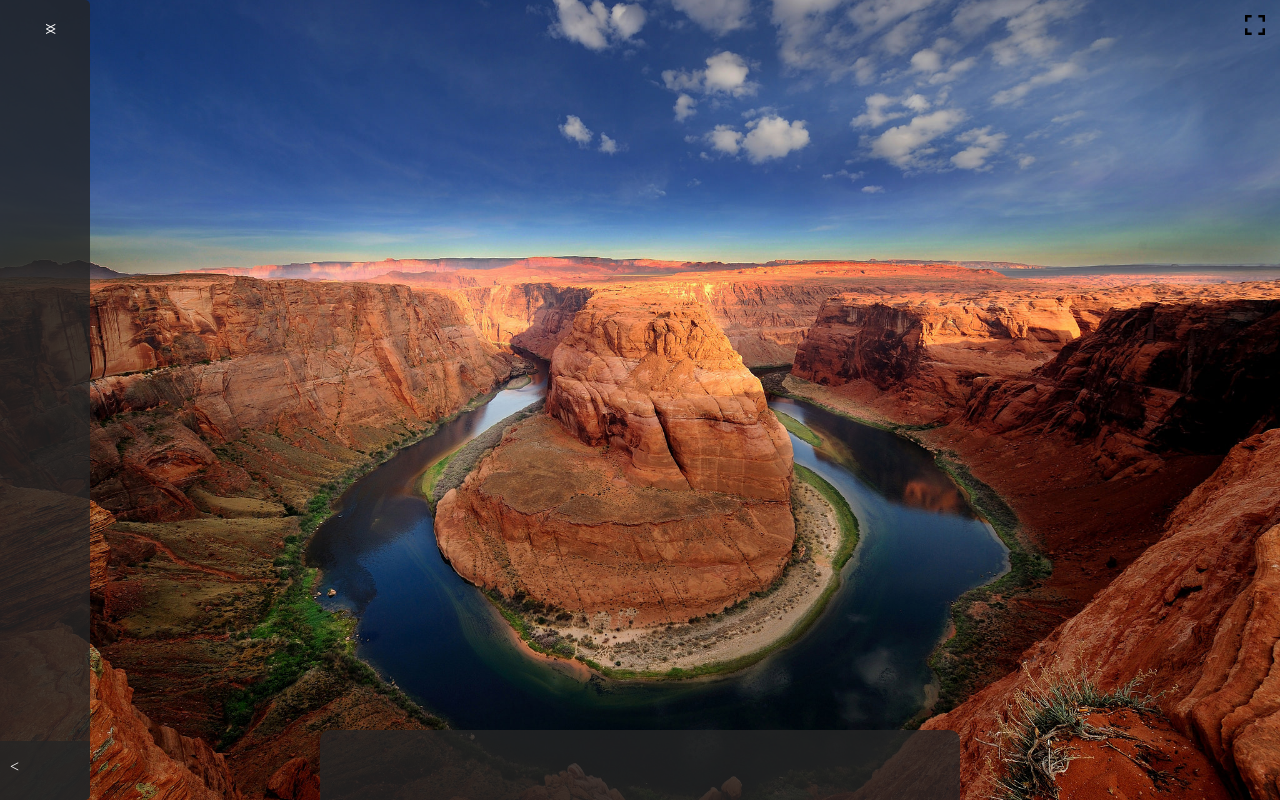
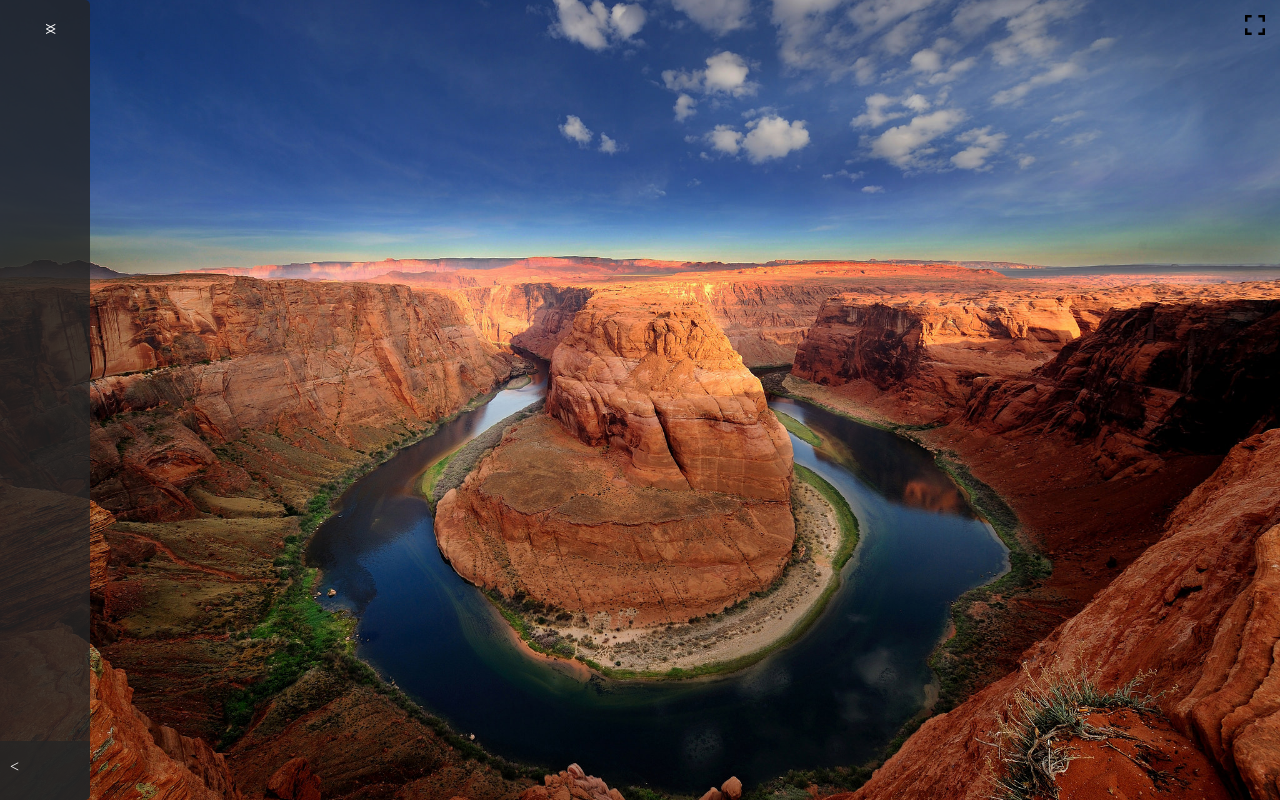
Before and after one commit to siddheshandhari/bips-ng-1, an Angular app: page / in a window 1280 px wide. Built offline with nearby package versions, Linux system fonts and the light colour scheme.

Commit message:
finished menubar

```diff
--- a/src/desktop/menubar/autohide.directive.ts
+++ /dev/null
@@ -1,31 +0,0 @@
-import { Directive, ElementRef, HostListener, Input } from '@angular/core';
-
-@Directive({
-  selector: '[menuAutohide]'
-})
-
-export class AutoHideDirective {
-  constructor(private el: ElementRef) {}
-
-  @HostListener('mouseenter') onMouseEnter(){
-    this.showMenu();
-  }
-
-  @HostListener('mouseleave') onMouseLeave(){
-    this.hideMenu();
-  }
-
-  private hideMenu(){
-    this.el.nativeElement.style = {
-      bottom: -70,
-      opacity: 0.25
-    }
-  }
-
-  private showMenu(){
-    this.el.nativeElement.style = {
-      bottom: 0,
-      opacity: 1
-    }
-  }
-}
--- a/src/desktop/menubar/menubar.component.css
+++ b/src/desktop/menubar/menubar.component.css
@@ -19,9 +19,16 @@
 #menu-content{
   position: absolute;
   bottom: 0;
+  opacity: 1;
   height: 70px;
   width: 100%;
   background-color: rgba(37,37,37,0.8);
   border-radius: 10px 10px 0 0;
   overflow-x: scroll;
+  transition: 0.5s;
 }
+
+#menu-content.menu-hide{
+  bottom: -70px;
+  opacity: 0.25;
+}
--- a/src/desktop/menubar/menubar.component.html
+++ b/src/desktop/menubar/menubar.component.html
@@ -1,4 +1,4 @@
-<div id="menu-hover" menuAutohide></div>
-<div id="menu-content">
+<div id="menu-hover" (mouseenter)="showMenu()" (mouseleave)="hideMenu()"></div>
+<div id="menu-content" [ngClass]="{'menu-hide': menuHide}">
   <menubar-list></menubar-list>
 </div>
--- a/src/desktop/menubar/menubar.component.ts
+++ b/src/desktop/menubar/menubar.component.ts
@@ -7,9 +7,19 @@ import { trigger, state, style, animate, transition } from '@angular/animations'
   styleUrls: ['menubar.component.css'],
 })
 export class MenubarComponent implements OnInit {
-  constructor(){}
+  menuHide = false;
 
   ngOnInit(){
+    this.hideMenu();
+  }
 
+  hideMenu(){
+    setTimeout(() => {
+      this.menuHide = true;
+    }, 3000)
+  }
+
+  showMenu(){
+    this.menuHide = false;
   }
 }
--- a/src/desktop/menubar/menubar.module.ts
+++ b/src/desktop/menubar/menubar.module.ts
@@ -1,16 +1,18 @@
 import { NgModule } from '@angular/core';
+import { CommonModule } from '@angular/common';
 
 import { MenubarComponent } from './menubar.component';
 import { MenubarListComponent } from './menubar-list/menubar-list.component';
 import { MenubarItemComponent } from './menubar-list/menubar-item/menubar-item.component';
-import { AutoHideDirective } from './autohide.directive';
 
 @NgModule({
   declarations: [
     MenubarComponent,
     MenubarListComponent,
     MenubarItemComponent,
-    AutoHideDirective
+  ],
+  imports: [
+    CommonModule,
   ],
   exports: [
     MenubarComponent
```
